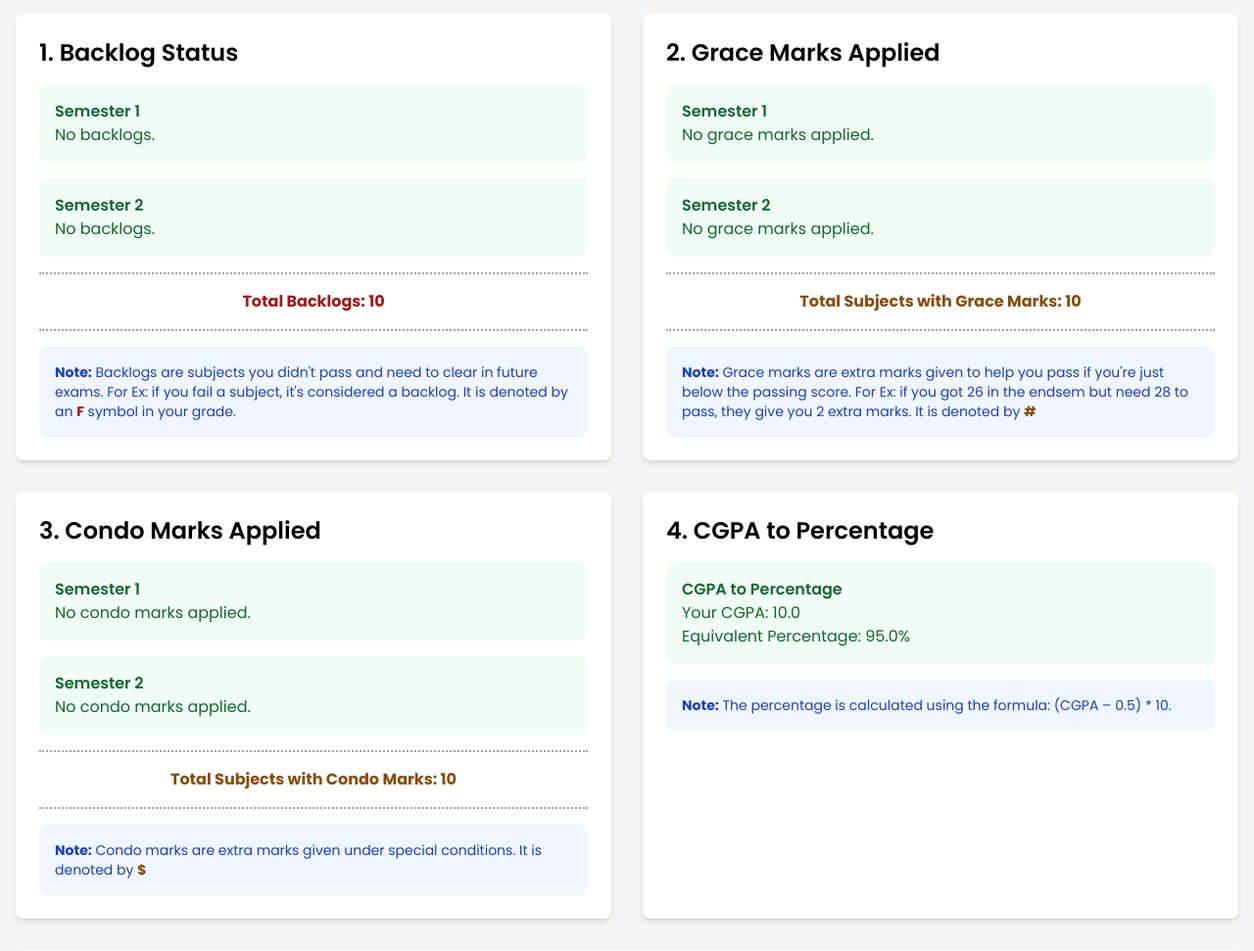
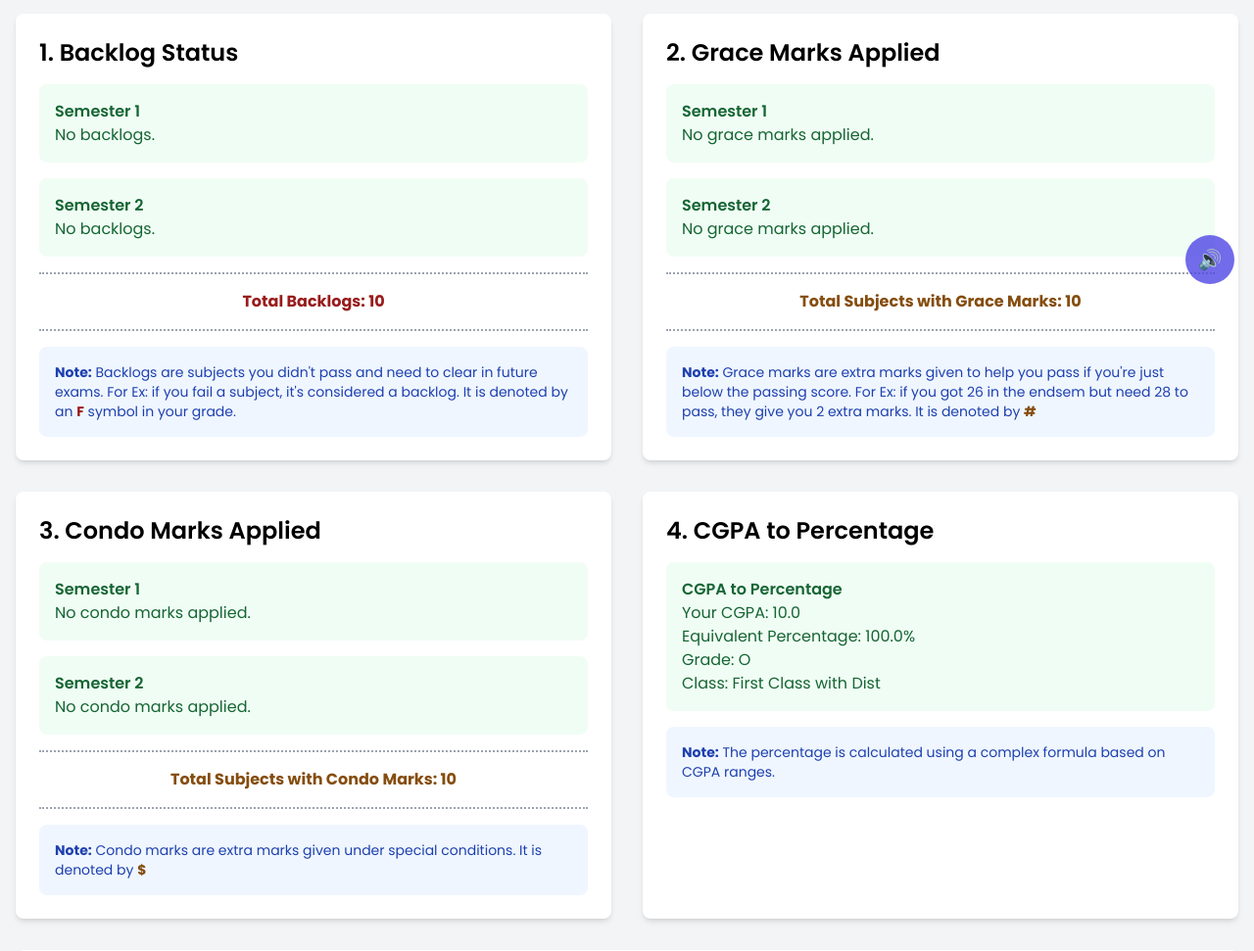
Before and after one commit to AlbatrossC/sppu_marksheet_analysis, a Flask app: template templates/FE/both_results.html in a window 1280 px wide. Shown: the part 490-1461 px from the top of the page at 98% size. Run offline with Flask 3, Linux system fonts and the light colour scheme; the template is opened without the code that fills it: most values are stand-ins (such as "Sample title", 1, 10 or a date in 2020); parts of the project's set-up code (start-up, migrations or seed data) failed here and were passed over; some libraries are stand-ins or nearby versions.

Commit message:
Added audio for your results

```diff
--- a/templates/FE/both_results.html
+++ b/templates/FE/both_results.html
@@ -10,9 +10,34 @@
         body {
             font-family: 'Poppins', sans-serif;
         }
+        #unmute-button {
+            position: fixed;
+            bottom: 20px;
+            right: 20px;
+            z-index: 1000;
+            padding: 10px;
+            background-color: rgba(79, 70, 229, 0.8);
+            color: white;
+            border: none;
+            border-radius: 50%;
+            cursor: pointer;
+            font-size: 20px;
+            width: 50px;
+            height: 50px;
+            display: flex;
+            align-items: center;
+            justify-content: center;
+        }
     </style>
 </head>
 <body class="bg-gray-100">
+    <audio id="background-audio" loop>
+        <source src="audio/sad bgm.mp3" type="audio/mpeg">
+        Your browser does not support the audio element.
+    </audio>
+
+    <button id="unmute-button" onclick="toggleMute()">🔊</button>
+
     <div class="container mx-auto px-4 py-8">
         <h1 class="text-4xl font-bold text-center mb-8 text-black">Academic Performance Analysis</h1>
 
@@ -154,10 +179,56 @@
                     <div class="p-4 bg-green-50 text-green-800 rounded-lg">
                         <h3 class="font-semibold">CGPA to Percentage</h3>
                         <p>Your CGPA: {{ cgpa|round(2) }}</p>
-                        <p>Equivalent Percentage: {{ ((cgpa|round(2)) - 0.5) * 10 }}%</p>
+                        {% set grade = "" %}
+                        {% set per = 0 %}
+                        {% set cls = "" %}
+                        {% if cgpa < 4 %}
+                            {% set grade = "F" %}
+                            {% set per = "NA" %}
+                            {% set cls = "Fail" %}
+                        {% elif cgpa < 4.75 %}
+                            {% set grade = "D" %}
+                            {% set per = (6.6 * cgpa + 13.6)|round(2) %}
+                            {% set cls = "Pass" %}
+                        {% elif cgpa < 5.25 %}
+                            {% set grade = "C" %}
+                            {% set per = (10 * cgpa - 2.5)|round(2) %}
+                            {% set cls = "Pass" %}
+                        {% elif cgpa < 5.75 %}
+                            {% set grade = "B" %}
+                            {% set per = (10 * cgpa - 2.5)|round(2) %}
+                            {% set cls = "Pass" %}
+                        {% elif cgpa < 6.25 %}
+                            {% set grade = "B+" %}
+                            {% set per = (5 * cgpa + 26.5)|round(2) %}
+                            {% set cls = "Second Class" %}
+                        {% elif cgpa < 6.75 %}
+                            {% set grade = "B+" %}
+                            {% set per = (5 * cgpa + 26.5)|round(2) %}
+                            {% set cls = "Higher Second Class" %}
+                        {% elif cgpa < 7.75 %}
+                            {% set grade = "A" %}
+                            {% set per = (10 * cgpa - 7.5)|round(2) %}
+                            {% set cls = "First Class" %}
+                        {% elif cgpa < 8.25 %}
+                            {% set grade = "A" %}
+                            {% set per = (10 * cgpa - 7.5)|round(2) %}
+                            {% set cls = "First Class with Dist" %}
+                        {% elif cgpa < 9.5 %}
+                            {% set grade = "A+" %}
+                            {% set per = (12 * cgpa - 25)|round(2) %}
+                            {% set cls = "First Class with Dist" %}
+                        {% else %}
+                            {% set grade = "O" %}
+                            {% set per = (20 * cgpa - 100)|round(2) %}
+                            {% set cls = "First Class with Dist" %}
+                        {% endif %}
+                        <p>Equivalent Percentage: {% if per != "NA" %}{{ per }}%{% else %}{{ per }}{% endif %}</p>
+                        <p>Grade: {{ grade }}</p>
+                        <p>Class: {{ cls }}</p>
                     </div>
                     <div class="p-4 bg-blue-50 text-blue-800 rounded-lg mt-4">
-                        <p class="text-sm"><strong>Note:</strong> The percentage is calculated using the formula: (CGPA – 0.5) * 10.</p>
+                        <p class="text-sm"><strong>Note:</strong> The percentage is calculated using a complex formula based on CGPA ranges.</p>
                     </div>
                 </div>
             </div>
@@ -183,7 +254,7 @@
                     </thead>
                     <tbody>
                         {% for subject in sem1_subjects %}
-                        <tr class="{% if loop.index % 2 == 0 %}bg-gray-50{% endif %} {% if subject.grade == 'F' %}bg-red-100{% elif '#' in subject.points %}bg-yellow-100{% endif %}">
+                        <tr class="{% if loop.index % 2 == 0 %}bg-gray-50{% endif %} {% if subject.grade == 'F' %}bg-red-100{% elif '#' in subject.points or '$' in subject.points %}bg-yellow-100{% endif %}">
                             <td class="p-2">{{ subject.name }}</td>
                             <td class="p-2">{{ subject.credits }}</td>
                             <td class="p-2">{{ subject.grade }} ({{ subject.grade_point }})</td>
@@ -236,7 +307,7 @@
                     </thead>
                     <tbody>
                         {% for subject in sem2_subjects %}
-                        <tr class="{% if loop.index % 2 == 0 %}bg-gray-50{% endif %} {% if subject.grade == 'F' %}bg-red-100{% elif '#' in subject.points %}bg-yellow-100{% endif %}">
+                        <tr class="{% if loop.index % 2 == 0 %}bg-gray-50{% endif %} {% if subject.grade == 'F' %}bg-red-100{% elif '#' in subject.points or '$' in subject.points %}bg-yellow-100{% endif %}">
                             <td class="p-2">{{ subject.name }}</td>
                             <td class="p-2">{{ subject.credits }}</td>
                             <td class="p-2">{{ subject.grade }} ({{ subject.grade_point }})</td>
@@ -337,5 +408,33 @@
             <a href="/" class="inline-block px-6 py-3 bg-indigo-600 text-white rounded-lg hover:bg-indigo-700 transition duration-300">Upload Another File</a>
         </div>
     </div>
+
+    <script>
+        const audio = document.getElementById('background-audio');
+        const unmuteButton = document.getElementById('unmute-button');
+
+        // Attempt to play audio on page load
+        window.addEventListener('load', () => {
+            audio.play().then(() => {
+                console.log('Audio started playing');
+            }).catch(error => {
+                console.log('Autoplay prevented:', error);
+                // If autoplay is prevented, mute the audio and update the button
+                audio.muted = true;
+                unmuteButton.textContent = '🔇';
+            });
+        });
+
+        function toggleMute() {
+            if (audio.muted) {
+                audio.muted = false;
+                unmuteButton.textContent = '🔊';
+                audio.play();
+            } else {
+                audio.muted = true;
+                unmuteButton.textContent = '🔇';
+            }
+        }
+    </script>
 </body>
 </html>
```
Also changed, not shown: 1 other file.
